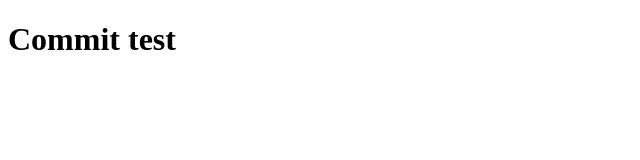
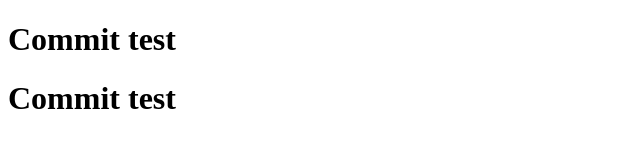
Before and after one commit to MikaelBraghini/AulaEngSoft, a plain HTML site: page index.html in a window 1280 px wide. Shown: the whole page, without its empty margins (0-640 px from the left). Drawn offline with Linux system fonts and the light colour scheme.

Commit message:
Second Commit

```diff
--- a/index.html
+++ b/index.html
@@ -7,5 +7,6 @@
   </head>
   <body>
     <h1>Commit test</h1>
+    <h1>Commit test</h1>
   </body>
 </html>
```
